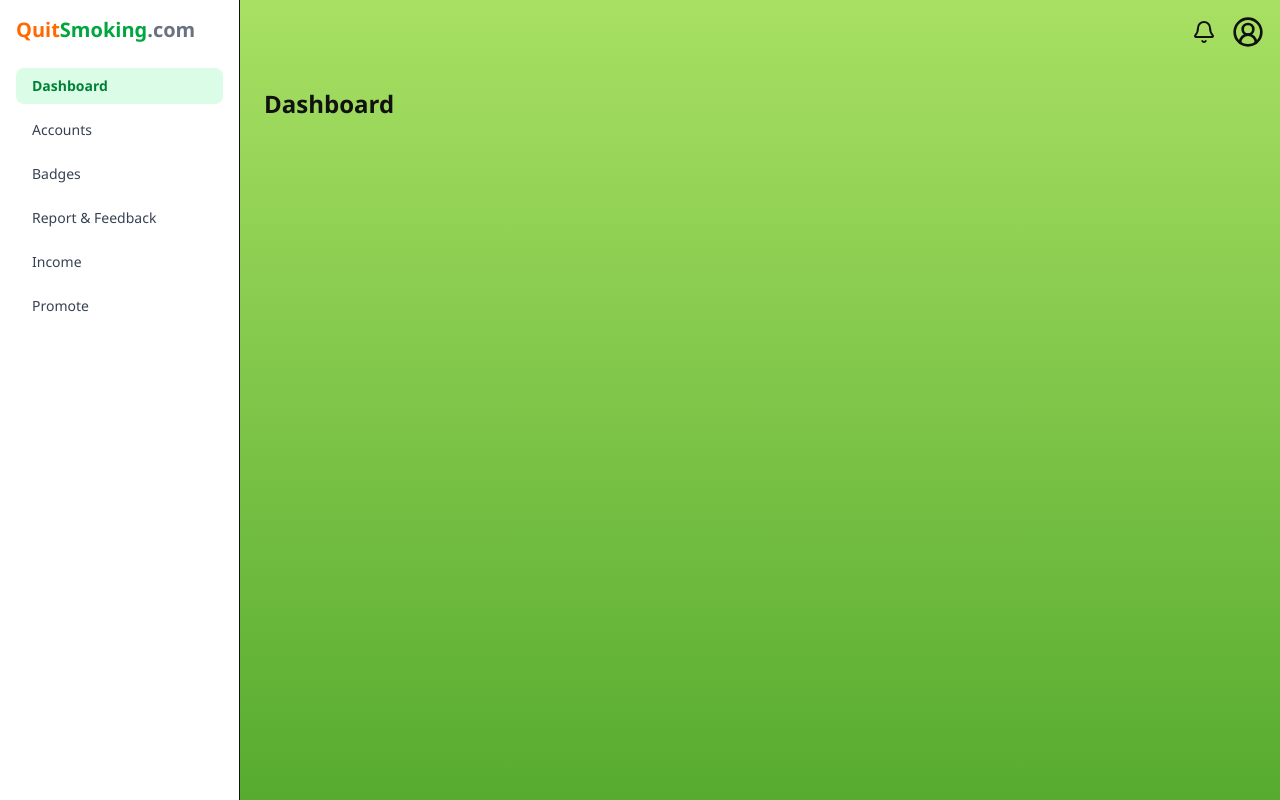
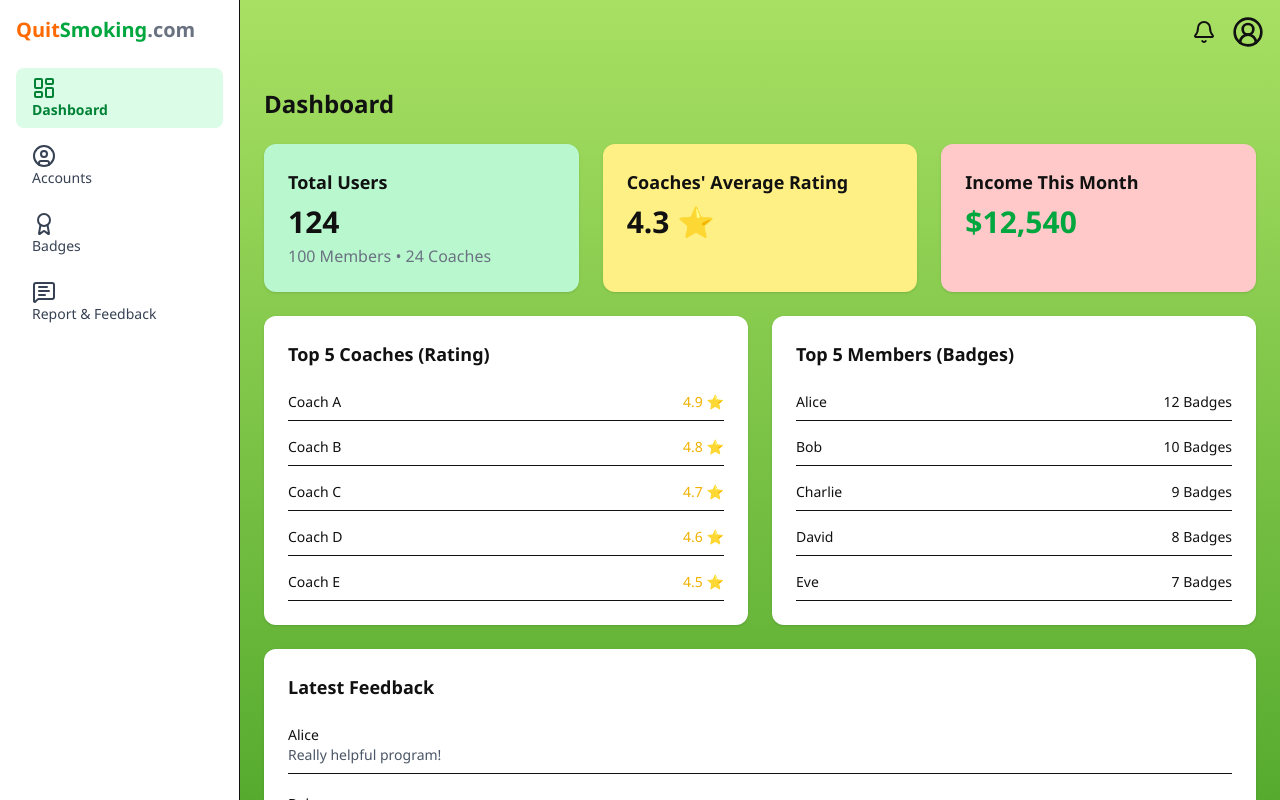
Before and after one commit to minhtri534/SWP391_G6, a React (Vite) app in the folder frontend/: page /Admin/Dashboard in a window 1280 px wide. Built offline with nearby package versions, Linux system fonts and the light colour scheme.

Commit message:
Admin side Creating and Updating Account modal

```diff
--- a/frontend/package.json
+++ b/frontend/package.json
@@ -11,12 +11,14 @@
   },
   "dependencies": {
     "@tailwindcss/vite": "^4.1.10",
+    "formik": "^2.4.6",
     "lucide-react": "^0.519.0",
     "react": "^19.1.0",
     "react-dom": "^19.1.0",
     "react-icons": "^5.5.0",
     "react-router-dom": "^7.6.2",
-    "react-toastify": "^11.0.5"
+    "react-toastify": "^11.0.5",
+    "yup": "^1.6.1"
   },
   "devDependencies": {
     "@eslint/js": "^9.25.0",
--- /dev/null
+++ b/frontend/src/components/AccountModal.jsx
@@ -0,0 +1,125 @@
+import { useFormik } from "formik";
+import { X } from "lucide-react";
+import React from "react";
+import * as Yup from "yup";
+
+function AccountModal({ isOpen, onClose, initialValues }) {
+	const validation = Yup.object({
+		userName: Yup.string().required("Username is required"),
+		age: Yup.number().required("Age is required").min(0, "Age cannot be negative").max(150, "This age is invalid"),
+		gender: Yup.string().required("Please choose a gender"),
+		phoneNum: Yup.string()
+			.matches(/^0\d{9}$/, "Phone number must be 10 digits and start with 0")
+			.required("Phone number is required"),
+		roleId: Yup.number().required("Please choose a role"),
+		status: Yup.string().required("Please choose account status"),
+	});
+
+	const isUpdating = Boolean(initialValues);
+
+	const formik = useFormik({
+		initialValues: {},
+		onSubmit: async (values) => {
+			try {
+				console.log(values);
+				if (isUpdating) {
+					// Do updating account
+				} else {
+					// Do creating account
+				}
+			} catch (error) {
+				console.log(error);
+			}
+		},
+		validationSchema: validation,
+	});
+
+	if (!isOpen) return null;
+	return (
+		<div className="fixed inset-0 z-50 flex items-center justify-center backdrop-blur-sm bg-black/50">
+			<div className="bg-white rounded-lg shadow-lg w-full max-w-lg p-6 relative">
+				{/* Form header */}
+				<button onClick={onClose} className="absolute top-2 right-2 text-gray-500 hover:text-red-500 hover:bg-red-100">
+					<X className="w-5 h-5" />
+				</button>
+				<h2 className="text-xl font-semibold mb-4">{initialValues ? "Update Account" : "Create Account"}</h2>
+
+				{/* Form body */}
+				<form onSubmit={formik.handleSubmit} className="space-y-4">
+					<div className="grid grid-cols-2 gap-4">
+						<div>
+							<label className="block text-sm font-medium text-gray-700">Username</label>
+							<input type="text" name="userName" value={formik.values.userName} onChange={formik.handleChange} onBlur={formik.handleBlur} className="w-full border p-2 rounded" />
+							{formik.touched.userName && formik.errors.userName && <div className="text-red-500 text-sm mt-1">{formik.errors.userName}</div>}
+						</div>
+
+						<div>
+							<label className="block text-sm font-medium text-gray-700">Age</label>
+							<input type="number" name="age" value={formik.values.age} onChange={formik.handleChange} onBlur={formik.handleBlur} className="w-full border p-2 rounded" />
+							{formik.touched.age && formik.errors.age && <div className="text-red-500 text-sm mt-1">{formik.errors.age}</div>}
+						</div>
+
+						<div>
+							<label className="block text-sm font-medium text-gray-700">Gender</label>
+							<select name="gender" value={formik.values.gender} onChange={formik.handleChange} onBlur={formik.handleBlur} className="w-full border p-2 rounded">
+								<option value="">Select gender</option>
+								<option value="Male">Male</option>
+								<option value="Female">Female</option>
+							</select>
+							{formik.touched.gender && formik.errors.gender && <div className="text-red-500 text-sm mt-1">{formik.errors.gender}</div>}
+						</div>
+
+						<div>
+							<label className="block text-sm font-medium text-gray-700">Phone Number</label>
+							<input type="tel" name="phoneNum" value={formik.values.phoneNum} onChange={formik.handleChange} onBlur={formik.handleBlur} className="w-full border p-2 rounded" />
+							{formik.touched.phoneNum && formik.errors.phoneNum && <div className="text-red-500 text-sm mt-1">{formik.errors.phoneNum}</div>}
+						</div>
+
+						<div>
+							<label className="block text-sm font-medium text-gray-700">Password</label>
+							<input name="password" type="password" value={formik.values.password} onChange={formik.handleChange} onBlur={formik.handleBlur} className="w-full border p-2 rounded" />
+							{formik.touched.password && formik.errors.password && <div className="text-red-500 text-sm mt-1">{formik.errors.password}</div>}
+						</div>
+
+						<div>
+							<label className="block text-sm font-medium text-gray-700">Role</label>
+							<select name="roleId" value={formik.values.roleId} onChange={formik.handleChange} onBlur={formik.handleBlur} className="w-full border p-2 rounded">
+								<option>Select role</option>
+								<option value={1}>Admin</option>
+								<option value={2}>Member</option>
+								<option value={3}>Coach</option>
+							</select>
+							{formik.touched.roleId && formik.errors.roleId && <div className="text-red-500 text-sm mt-1">{formik.errors.roleId}</div>}
+						</div>
+
+						<div>
+							<label className="block text-sm font-medium text-gray-700">Status</label>
+							<select name="status" value={formik.values.status} onChange={formik.handleChange} onBlur={formik.handleBlur} className="w-full border p-2 rounded">
+								<option>Select status</option>
+								<option value="Active">Active</option>
+								<option value="Inactive">Inactive</option>
+								<option value="Locked">Locked</option>
+							</select>
+							{formik.touched.status && formik.errors.status && <div className="text-red-500 text-sm mt-1">{formik.errors.status}</div>}
+						</div>
+
+						{/* <div>
+							<label className="block text-sm font-medium text-gray-700">Join Date</label>
+							<input name="joinDate" type="date" value={formik.values.joinDate} onChange={formik.handleChange} onBlur={formik.handleBlur} className="w-full border p-2 rounded" required />
+						</div> */}
+					</div>
+					<div className="flex justify-end gap-2 mt-4">
+						<button type="button" onClick={onClose} className="px-4 py-2 border rounded hover:bg-gray-100">
+							Cancel
+						</button>
+						<button type="submit" disabled={formik.isSubmitting} className="px-4 py-2 bg-green-600 text-white rounded hover:bg-green-700">
+							{initialValues ? "Update" : "Create"}
+						</button>
+					</div>
+				</form>
+			</div>
+		</div>
+	);
+}
+
+export default AccountModal;
--- a/frontend/src/components/AdminSidebar.jsx
+++ b/frontend/src/components/AdminSidebar.jsx
@@ -1,14 +1,15 @@
+import { Award, CircleUser, LayoutDashboard, MessageSquareText } from "lucide-react";
 import React from "react";
 import { Link, NavLink } from "react-router-dom";
 
 function AdminSidebar() {
 	const navItems = [
-		{ name: "Dashboard", path: "/Admin/Dashboard" },
-		{ name: "Accounts", path: "/Admin/ManageAccounts" },
-		{ name: "Badges", path: "/Admin/ManageBadges" },
-		{ name: "Report & Feedback", path: "/Admin/ManageReport" },
-		{ name: "Income", path: "/admin/income" },
-		{ name: "Promote", path: "/admin/promote" },
+		{ name: "Dashboard", icon: <LayoutDashboard />, path: "/Admin/Dashboard" },
+		{ name: "Accounts", icon: <CircleUser />, path: "/Admin/ManageAccounts" },
+		{ name: "Badges", icon: <Award />, path: "/Admin/ManageBadges" },
+		{ name: "Report & Feedback", icon: <MessageSquareText />, path: "/Admin/ManageReport" },
+		// { name: "Income", path: "/admin/income" },
+		// { name: "Promote", path: "/admin/promote" },
 	];
 
 	return (
@@ -26,6 +27,7 @@ function AdminSidebar() {
 						<NavLink
 							to={item.path}
 							className={({ isActive }) => `block px-4 py-2 rounded-lg transition-colors duration-200 ${isActive ? "bg-green-100 text-green-700 font-semibold" : "text-gray-700 hover:bg-gray-100"}`}>
+							{item.icon}
 							{item.name}
 						</NavLink>
 					</li>
--- a/frontend/src/routes/admin/AdminDashboard.jsx
+++ b/frontend/src/routes/admin/AdminDashboard.jsx
@@ -6,12 +6,92 @@ function AdminDashboard() {
 	return (
 		<div className="flex h-screen">
 			<AdminSidebar />
-			<div className="flex-1 flex flex-col">
+			<div className="flex-1 flex flex-col overflow-y-auto">
 				<AdminTopbar />
-				<div className="p-6 space-y-6">
+				<div className="p-6 space-y-6 max-w-screen-2xl">
 					{/* Header */}
 					<div className="flex justify-between items-center">
 						<h1 className="text-2xl font-semibold">Dashboard</h1>
+					</div>
+
+					{/* Main */}
+					<div className="grid grid-cols-1 md:grid-cols-2 xl:grid-cols-3 gap-6">
+						{/* Tổng số người dùng */}
+						<div className="bg-green-200 p-6 rounded-xl shadow">
+							<h2 className="text-lg font-semibold mb-2">Total Users</h2>
+							<p className="text-3xl font-bold">124</p>
+							<p className="text-gray-500 mt-1">100 Members • 24 Coaches</p>
+						</div>
+
+						{/* Average Rating Coaches */}
+						<div className="bg-yellow-200 p-6 rounded-xl shadow">
+							<h2 className="text-lg font-semibold mb-2">Coaches' Average Rating</h2>
+							<p className="text-3xl font-bold">4.3 ⭐</p>
+						</div>
+
+						{/* Income this month */}
+						<div className="bg-red-200 p-6 rounded-xl shadow">
+							<h2 className="text-lg font-semibold mb-2">Income This Month</h2>
+							<p className="text-3xl font-bold text-green-600">$12,540</p>
+						</div>
+					</div>
+
+					{/* Bảng thông tin chi tiết */}
+					<div className="grid grid-cols-1 xl:grid-cols-2 gap-6 mt-6">
+						{/* Top 5 Coaches */}
+						<div className="bg-white p-6 rounded-xl shadow">
+							<h2 className="text-lg font-semibold mb-4">Top 5 Coaches (Rating)</h2>
+							<ul className="space-y-2 text-sm">
+								{[
+									{ name: "Coach A", rating: 4.9 },
+									{ name: "Coach B", rating: 4.8 },
+									{ name: "Coach C", rating: 4.7 },
+									{ name: "Coach D", rating: 4.6 },
+									{ name: "Coach E", rating: 4.5 },
+								].map((coach, index) => (
+									<li key={index} className="flex justify-between border-b py-2">
+										<span>{coach.name}</span>
+										<span className="text-yellow-500">{coach.rating} ⭐</span>
+									</li>
+								))}
+							</ul>
+						</div>
+
+						{/* Top 5 Members with most badges */}
+						<div className="bg-white p-6 rounded-xl shadow">
+							<h2 className="text-lg font-semibold mb-4">Top 5 Members (Badges)</h2>
+							<ul className="space-y-2 text-sm">
+								{[
+									{ name: "Alice", badges: 12 },
+									{ name: "Bob", badges: 10 },
+									{ name: "Charlie", badges: 9 },
+									{ name: "David", badges: 8 },
+									{ name: "Eve", badges: 7 },
+								].map((member, index) => (
+									<li key={index} className="flex justify-between border-b py-2">
+										<span>{member.name}</span>
+										<span>{member.badges} Badges</span>
+									</li>
+								))}
+							</ul>
+						</div>
+					</div>
+
+					{/* Latest Feedback */}
+					<div className="bg-white p-6 rounded-xl shadow mt-6">
+						<h2 className="text-lg font-semibold mb-4">Latest Feedback</h2>
+						<ul className="space-y-3 text-sm">
+							{[
+								{ name: "Alice", comment: "Really helpful program!" },
+								{ name: "Bob", comment: "Coach was very motivating." },
+								{ name: "Charlie", comment: "The app could be faster." },
+							].map((fb, index) => (
+								<li key={index} className="border-b py-2">
+									<p className="font-medium">{fb.name}</p>
+									<p className="text-gray-600">{fb.comment}</p>
+								</li>
+							))}
+						</ul>
 					</div>
 				</div>
 			</div>
--- a/frontend/src/routes/admin/ManageBadges.jsx
+++ b/frontend/src/routes/admin/ManageBadges.jsx
@@ -8,7 +8,6 @@ function ManageBadges() {
 			<AdminSidebar />
 			<div className="flex-1 flex flex-col">
 				<AdminTopbar />
-				Manage Badges
 			</div>
 		</div>
 	);
```
Also changed, not shown: frontend/src/routes/admin/ManageAccounts.jsx (+28 -3 lines), 1 other file (tests, documents, lock files or other folders).
